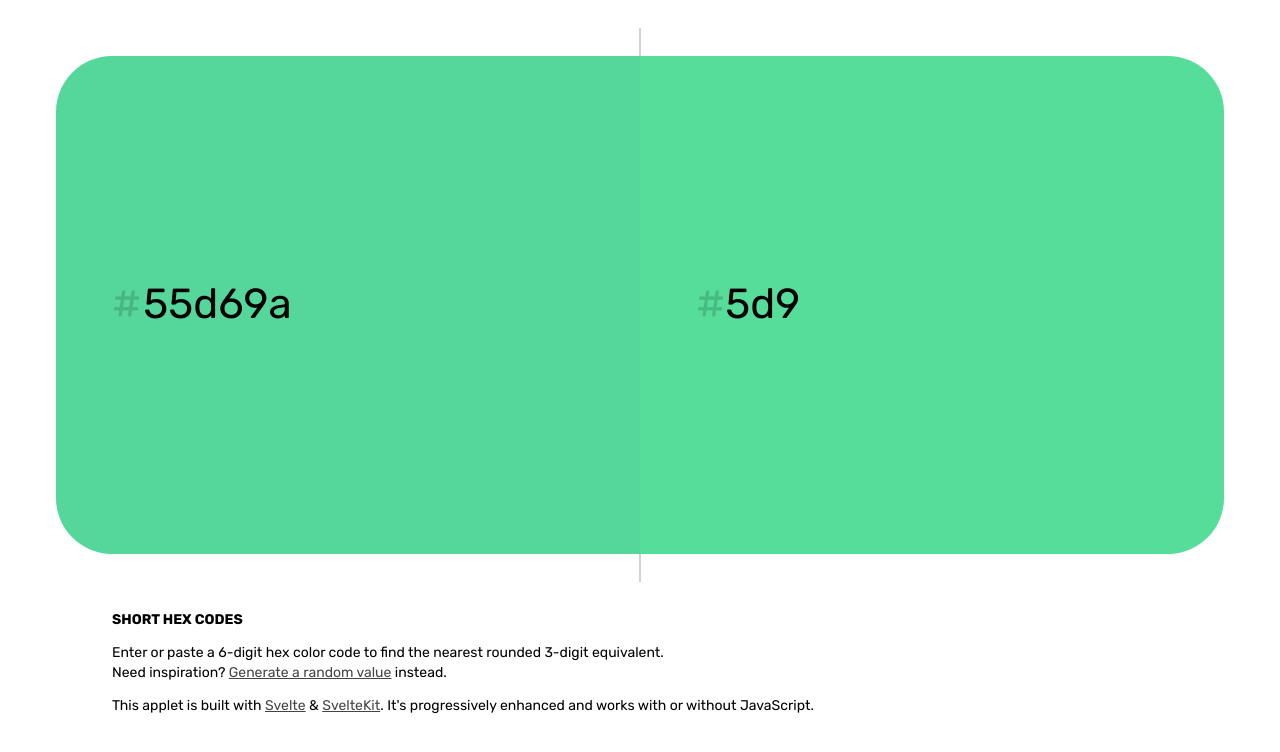
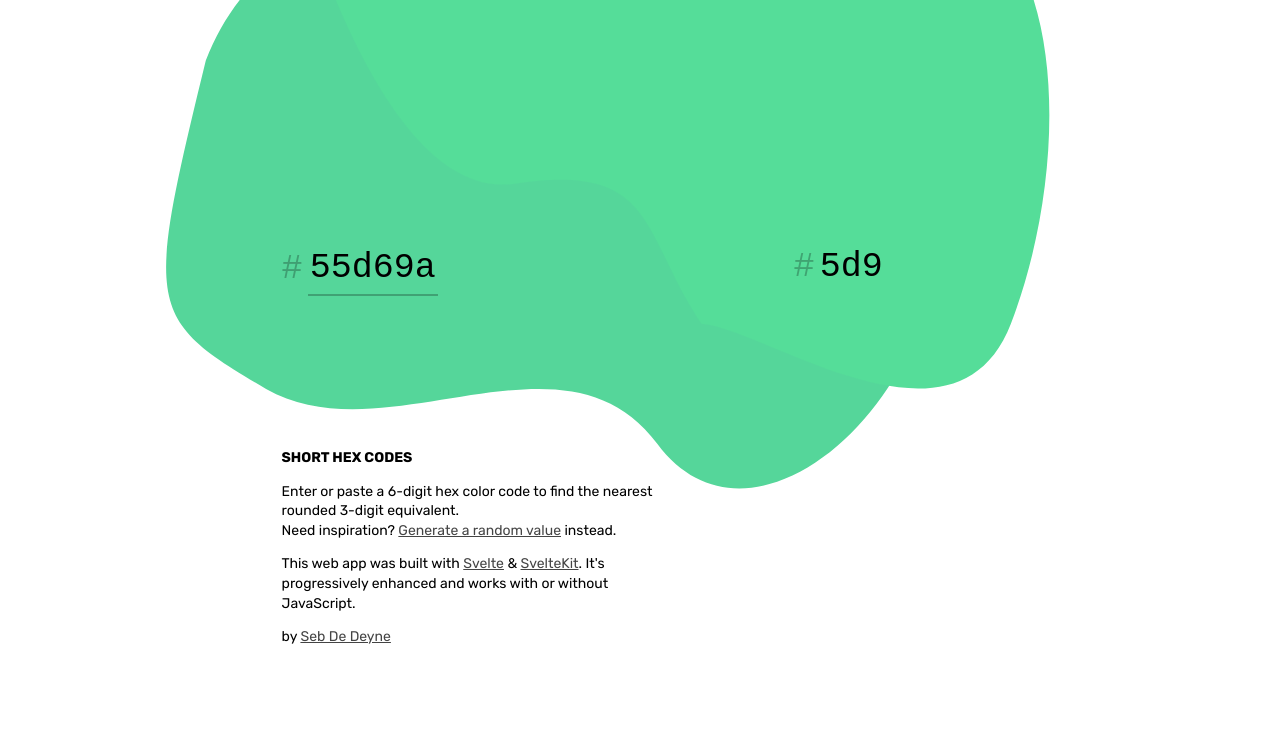
Before and after one commit to sebastiandedeyne/shorthex, a SvelteKit app: page / in a window 1280 px wide. Shown: the top 752 px of the page. Built offline with nearby package versions, Linux system fonts and the light colour scheme.

Commit message:
Layout & animation

```diff
--- /dev/null
+++ b/src/components/LeftBlob.svelte
@@ -0,0 +1,49 @@
+<script>
+  import { onMount } from "svelte";
+  import { tweened } from "svelte/motion";
+  import { cubicOut } from "svelte/easing";
+
+  const progress1 = tweened(0, {
+    duration: 10000,
+    easing: cubicOut,
+  });
+
+  const progress2 = tweened(0, {
+    duration: 8000,
+    easing: cubicOut,
+  });
+
+  onMount(() => {
+    progress1.set(Math.random());
+    window.setInterval(() => {
+      progress1.set(Math.random());
+    }, 10000);
+
+    progress2.set(Math.random());
+    window.setInterval(() => {
+      progress2.set(Math.random());
+    }, 8000);
+  });
+</script>
+
+<svg xmlns="http://www.w3.org/2000/svg" viewBox="0 0 623 466">
+  <path
+    style:fill="var(--fill)"
+    fill-rule="evenodd"
+    d={`M81.207 377.937c-98.02-57-97.852-${
+      139.463 - 139.463 * $progress1
+    }-48.926-266.396C81.207-15.392 227.613-30.305 281 48.308c53.387 78.612 65.086 152.813 164.313 ${
+      123.23 - 123.23 * $progress2
+    } 99.226-29.585 177.37-1.9 177.37 129.414S474.286 524.535 398.52 422.442c-75.766-102.093-219.293 11.495-317.313-44.505Z`}
+  />
+</svg>
+
+<style>
+  svg {
+    width: 100%;
+  }
+
+  path {
+    fill: var(--fill);
+  }
+</style>
--- /dev/null
+++ b/src/components/RightBlob.svelte
@@ -0,0 +1,48 @@
+<script>
+  import { onMount } from "svelte";
+  import { tweened } from "svelte/motion";
+  import { cubicOut } from "svelte/easing";
+
+  const progress1 = tweened(0, {
+    duration: 6000,
+    easing: cubicOut,
+  });
+
+  const progress2 = tweened(0, {
+    duration: 7000,
+    easing: cubicOut,
+  });
+
+  onMount(() => {
+    progress1.set(Math.random());
+    window.setInterval(() => {
+      progress1.set(Math.random());
+    }, 10000);
+
+    progress2.set(Math.random());
+    window.setInterval(() => {
+      progress2.set(Math.random());
+    }, 8000);
+  });
+</script>
+
+<svg xmlns="http://www.w3.org/2000/svg" viewBox="0 0 676 510">
+  <path
+    fill-rule="evenodd"
+    d={`M596.978 56.845c98.02 55.999 93.527 247.201 44.602 374.134-48.926 126.934-219.025 ${
+      78.613 - 78.613 * $progress1
+    }-272.412 0-53.387-78.612-38.234-142.469-164.312-123.23C78.777 326.99.739 ${
+      240 - 240 * $progress1
+    }.54.739 109.226c0-131.314 190.922 39.89 250.91-52.38 59.987-92.27 247.31-56 345.329 0Z`}
+  />
+</svg>
+
+<style>
+  svg {
+    width: 100%;
+  }
+
+  path {
+    fill: var(--fill);
+  }
+</style>
--- a/src/lib/hex.js
+++ b/src/lib/hex.js
@@ -1,3 +1,22 @@
+const hexCharacters = [
+  "0",
+  "1",
+  "2",
+  "3",
+  "4",
+  "5",
+  "6",
+  "7",
+  "8",
+  "9",
+  "a",
+  "b",
+  "c",
+  "d",
+  "e",
+  "f",
+];
+
 /**
  * @param {string} hex
  * @return {string | null} hex
@@ -27,36 +46,54 @@ export function toNearestShortHex(hex) {
 
 /**
  * @param {string} hex
- * @param {string} shortHex
+ * @return {string} shortHex
  */
 export function toShortHex(hex) {
   return Math.round(parseInt(hex, 16) / 17).toString(16);
 }
 
+/**
+ * @return {string} hex
+ */
 export function random() {
-  const characters = [
-    0,
-    1,
-    2,
-    3,
-    4,
-    5,
-    6,
-    7,
-    8,
-    9,
-    "a",
-    "b",
-    "c",
-    "d",
-    "e",
-    "f",
-  ];
   let hex = "";
 
   for (let i = 0; i < 6; i++) {
-    hex += characters[Math.round(Math.random() * (characters.length - 1))];
+    hex +=
+      hexCharacters[Math.round(Math.random() * (hexCharacters.length - 1))];
   }
 
   return hex;
 }
+
+/**
+ * @param {string} hex
+ * @return {number} lightness
+ */
+export function lightness(hex) {
+  const shortHexMatch = hex.match(/^([0-9a-f])([0-9a-f])([0-9a-f])$/);
+
+  if (shortHexMatch) {
+    shortHexMatch.shift();
+    const [r, g, b] = shortHexMatch;
+
+    return (
+      (parseInt(r, 16) / 15 + parseInt(g, 16) / 15 + parseInt(b, 16) / 15) / 3
+    );
+  }
+
+  const match = hex.match(
+    /^([0-9a-f][0-9a-f])([0-9a-f][0-9a-f])([0-9a-f][0-9a-f])$/
+  );
+
+  if (!match) {
+    return 0;
+  }
+
+  match.shift();
+  const [r, g, b] = match;
+
+  return (
+    (parseInt(r, 16) / 255 + parseInt(g, 16) / 255 + parseInt(b, 16) / 255) / 3
+  );
+}
--- a/src/routes/+layout.svelte
+++ b/src/routes/+layout.svelte
@@ -5,11 +5,8 @@
 <slot />
 
 <style>
+  /* @todo Without Google */
   @import url("https://fonts.googleapis.com/css2?family=Rubik:wght@400;700&display=swap");
-
-  :global(:root) {
-    --padding: 4rem;
-  }
 
   :global(html) {
     font-family: Rubik, system-ui, sans-serif;
--- a/src/routes/+page.svelte
+++ b/src/routes/+page.svelte
@@ -1,6 +1,8 @@
 <script>
   import { onMount } from "svelte";
-  import { toNearestShortHex, random } from "../lib/hex";
+  import { lightness, random, toNearestShortHex } from "../lib/hex";
+  import LeftBlob from "../components/LeftBlob.svelte";
+  import RightBlob from "../components/RightBlob.svelte";
 
   /** @type {import('./$types').PageData} */
   export let data;
@@ -9,6 +11,7 @@
   let input = null;
 
   $: match = toNearestShortHex(hex);
+  $: isDark = match ? lightness(hex) < 0.25 : false;
 
   let loaded = false;
   let copied = false;
@@ -49,14 +52,10 @@
   }
 </script>
 
-<main>
-  <div class="colors">
-    <form
-      class="color"
-      style:background-color={match ? `#${hex}` : "#ddd"}
-      on:submit={handleSubmit}
-      on:click={focusInput}
-    >
+<main class={isDark ? "color--dark" : ""}>
+  <div class="left-blob" style:--fill={match ? `#${hex}` : "#ddd"}>
+    <LeftBlob />
+    <form class="left-color" on:submit={handleSubmit} on:click={focusInput}>
       <span class="hash">#</span>
       <input
         bind:this={input}
@@ -67,19 +66,18 @@
         autocomplete="off"
       />
       {#if !loaded}
-        <p class="color-message no-js">Hit <kbd>enter</kbd> to submit</p>
+        <p class="alert no-js">Hit <kbd>enter</kbd> to submit</p>
       {/if}
     </form>
-    <div
-      class="color"
-      style:--background-color={match ? `#${match}` : "#ddd"}
-      on:click={copyToClipboard}
-    >
+  </div>
+  <div class="right-blob" style:--fill={match ? `#${match}` : "#ddd"}>
+    <RightBlob />
+    <div class="right-color" on:click={copyToClipboard}>
       {#if match}
         <span class="hash">#</span>{match || ""}
       {/if}
       {#if copied}
-        <p class="color-message">Copied to clipboard ✓</p>
+        <p class="alert">Copied to clipboard ✓</p>
       {/if}
     </div>
   </div>
@@ -90,36 +88,86 @@
       3-digit equivalent. <br /> Need inspiration?
       <button
         type="submit"
-        form="random"
+        form="randomize"
         name="c"
         value={random()}
         on:click={randomize}>Generate a random value</button
       > instead.
     </p>
     <p>
-      This applet is built with <a href="https://svelte.dev/">Svelte</a> &
+      This web app was built with <a href="https://svelte.dev/">Svelte</a> &
       <a href="https://kit.svelte.dev/">SvelteKit</a>. It's progressively
       enhanced and works with or without JavaScript.
     </p>
-    <form hidden id="random" on:submit={handleSubmit} />
+    <p>by <a href="https://sebastiandedeyne.com">Seb De Deyne</a></p>
+    <form hidden id="randomize" on:submit={handleSubmit} />
   </article>
 </main>
 
 <style>
-  main {
-    height: calc(100vh - var(--padding) * 2.5);
-    display: grid;
-    grid-template-rows: 1fr auto;
-    padding: var(--padding) var(--padding) calc(var(--padding) * 1.5);
+  :root {
+    --blob-width: 80vw;
+
+    --left-blob-top: 14vw;
+    --left-blob-left: -2vw;
+    --left-color-top: 32vw;
+    --left-color-left: 9vw;
+
+    --right-blob-top: 7vw;
+    --right-blob-left: 27vw;
+    --right-color-top: 39vw;
+    --right-color-left: 50vw;
+  }
+
+  @media (min-width: 1000px) {
+    :root {
+      --blob-width: 60vw;
+
+      --left-blob-top: -6vw;
+      --left-blob-left: 13vw;
+      --left-color-top: 25vw;
+      --left-color-left: 9vw;
+
+      --right-blob-top: -13vw;
+      --right-blob-left: 22vw;
+      --right-color-top: 32vw;
+      --right-color-left: 40vw;
+    }
+  }
+
+  .left-blob,
+  .right-blob {
+    position: absolute;
+    width: var(--blob-width);
+    pointer-events: none;
+  }
+
+  svg {
+    z-index: -1;
+  }
+
+  .left-blob {
+    top: var(--left-blob-top);
+    left: var(--left-blob-left);
+  }
+
+  .right-blob {
+    top: var(--right-blob-top);
+    left: var(--right-blob-left);
   }
 
   input {
     display: block;
-    width: 100%;
-    margin: 0 auto;
+    width: 6ch;
     font: inherit;
+    color: inherit;
     background-color: transparent;
     border: none;
+    border-bottom: 2px solid rgba(0, 0, 0, 0.25);
+  }
+
+  .color--dark input {
+    border-bottom-color: rgba(255, 255, 255, 0.25);
   }
 
   input:focus {
@@ -130,56 +178,62 @@
     cursor: text;
   }
 
-  .colors {
-    position: relative;
-    display: grid;
-    grid-template-columns: 1fr 1fr;
+  .left-color,
+  .right-color {
+    position: absolute;
+    display: flex;
+    align-items: center;
+    font-size: 2rem;
+    /** @todo Embed font */
+    font-family: "Berkeley Mono", monospace;
+    pointer-events: auto;
   }
 
-  .colors:before,
-  .colors:after {
-    content: "";
-    position: absolute;
-    left: calc(50% - 1px);
-    height: calc(var(--padding) * 0.5);
-    width: 2px;
-    background-color: lightgray;
+  .color--dark .left-color,
+  .color--dark .right-color {
+    color: white;
   }
 
-  .colors:before {
-    top: calc(var(--padding) * -0.5);
+  .left-color {
+    top: var(--left-color-top);
+    left: var(--left-color-left);
   }
 
-  .colors:after {
-    bottom: calc(var(--padding) * -0.5);
+  .right-color {
+    top: var(--right-color-top);
+    left: var(--right-color-left);
+  }
+
+  @media (min-width: 600px) {
+    .left-color,
+    .right-color {
+      font-size: 2.5rem;
+    }
   }
 
   .hash {
-    opacity: 0.15;
+    opacity: 0.25;
+    margin-right: 0.25ch;
   }
 
-  .color {
-    --background-color: red;
-
-    position: relative;
-    display: flex;
-    align-items: center;
-    font-size: 3rem;
-    padding-left: var(--padding);
-    background-color: var(--background-color);
-  }
-
-  .colors .color:first-child {
-    border-radius: var(--padding) 0 0 var(--padding);
-  }
-
-  .colors .color:last-child {
-    border-radius: 0 var(--padding) var(--padding) 0;
+  .color--dark .hash {
   }
 
   article {
-    margin-top: var(--padding);
-    padding-left: var(--padding);
+    position: absolute;
+    top: 85vw;
+    left: calc(var(--left-blob-left) + var(--left-color-left));
+    right: calc(var(--left-blob-left) + var(--left-color-left));
+    padding-bottom: 5vw;
+    max-width: 86vw;
+  }
+
+  @media (min-width: 1000px) {
+    article {
+      top: 35vw;
+      right: auto;
+      max-width: 29vw;
+    }
   }
 
   h1 {
@@ -209,18 +263,24 @@
     color: #444;
   }
 
-  .color-message {
+  .alert {
     position: absolute;
-    left: 50%;
-    transform: translateX(-50%);
-    bottom: var(--padding);
+    left: 0;
+    bottom: 0;
+    transform: translateY(100%);
+    white-space: nowrap;
     font-size: 13px;
-    border: 1px solid currentColor;
+    border: 1px solid black;
     border-bottom-width: 2px;
     opacity: 0.5;
     padding: 0.125em 0.375em;
     background-color: #fff2;
     border-radius: 0.25em;
+    font-family: Rubik, system-ui, sans-serif;
+  }
+
+  .color--dark .alert {
+    border-color: white;
   }
 
   .no-js {
```
Also changed, not shown: 1 other file (tests, documents, lock files or other folders).
